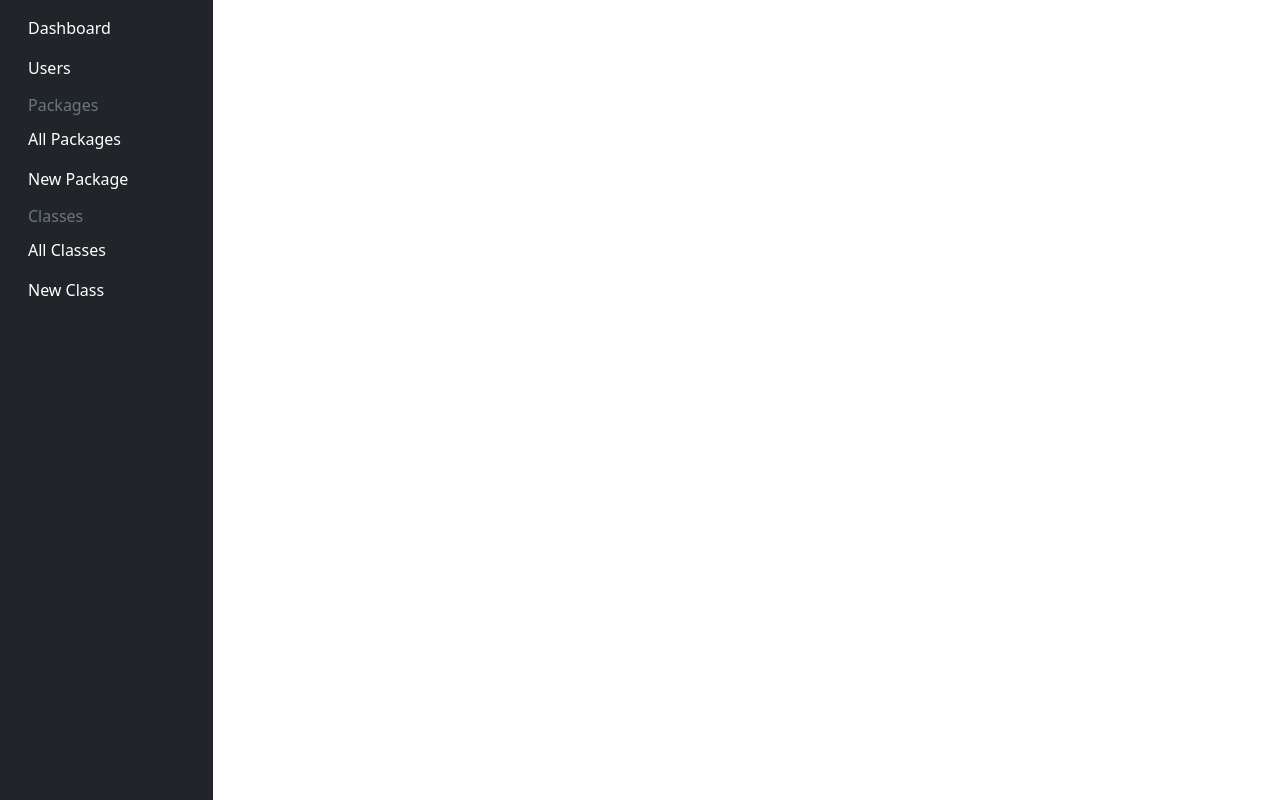
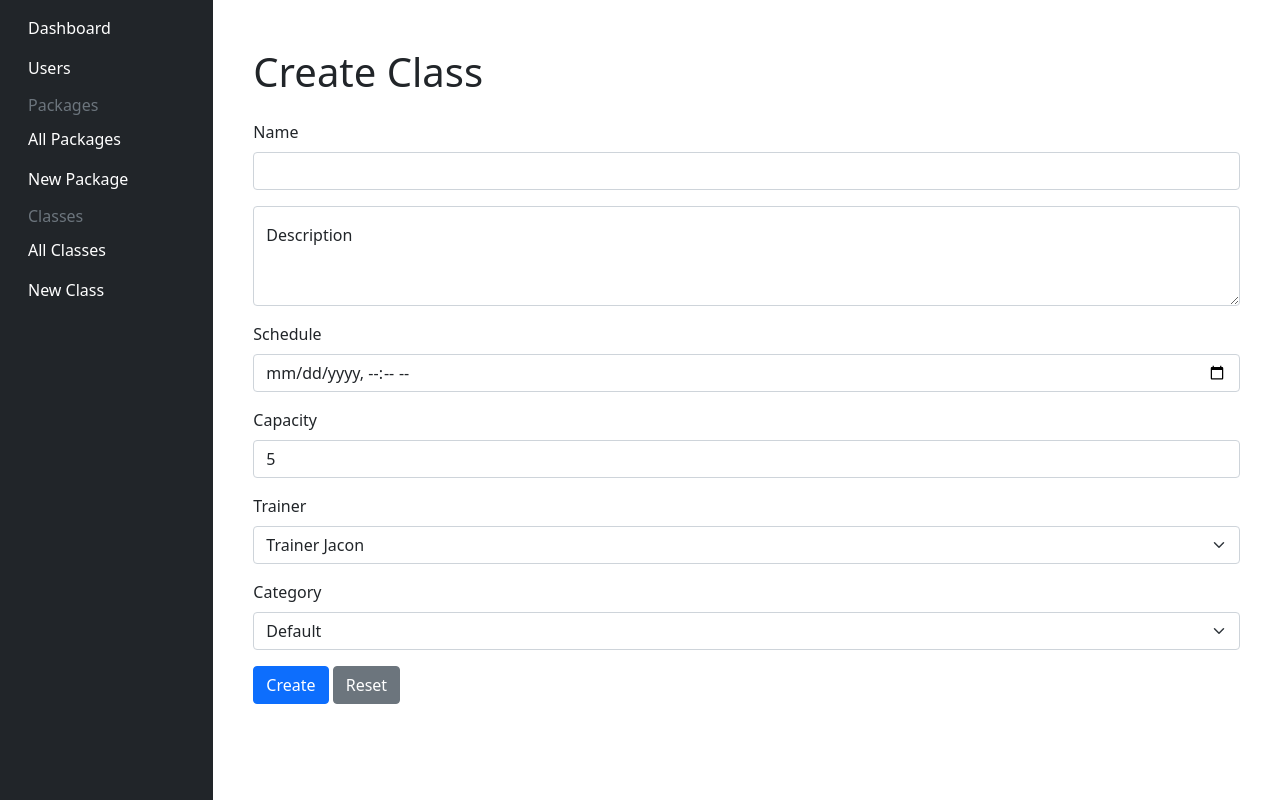
Before and after one commit to somtodev/fitness-first-gym, a Flask app: page /admin/class/new in a window 1280 px wide. Shown: the part 72-872 px from the top of the page. Run offline with Flask 3, Linux system fonts and the light colour scheme; a user stored in the database is signed in.

Commit message:
Update: (EDIT , CREATE NEW CLASS VIEWS)

```diff
--- a/app/class_views.py
+++ b/app/class_views.py
@@ -1,23 +1,65 @@
+from app import db
 from app import app
-from flask import request, redirect, render_template, flash
+from flask import request, redirect, render_template, flash, url_for
 from flask_login import login_required, current_user
-from app import db
+
+from datetime import datetime
 
 from app.admin_views import authorize_request
+from app.models.Package import Category
+from app.models import Trainer, Class
+
 
 @app.route('/admin/class/all')
 @login_required
 def all_classes():
-    return render_template('pages/admin/class/preview.html')
+    classes = Class.query.all()
+    return render_template('pages/admin/class/preview.html', classes=classes)
 
 
 @app.route('/admin/class/new', methods=['GET','POST'])
 @login_required
 @authorize_request
 def create_class():
+
+    categories = Category.query.all()
+    trainers = Trainer.query.all()
+
     if request.method == 'POST':
-        return 'Creating Class'
-    return render_template('pages/admin/class/new.html')
+
+        class_name = request.form.get('name')
+        class_description = request.form.get('description')
+        class_schedule = datetime.strptime(request.form.get('schedule'), '%Y-%m-%dT%H:%M')
+        class_capacity = request.form.get('capacity')
+        class_trainer = request.form.get('trainer')
+        class_category = request.form.get('category')
+
+
+        new_class = Class(name=class_name, description=class_description, schedule=class_schedule, trainer_id=class_trainer, category_id=class_category)
+
+        try:
+            db.session.add(new_class)
+            db.session.commit()
+        except Exception as error:
+            print(error)
+
+        flash('Class Created')
+        return redirect(url_for('admin_dashboard'))
+
+    return render_template('pages/admin/class/new.html', categories=categories, trainers=trainers)
+
+
+@app.route('/admin/class/edit/<int:id>')
+@login_required
+@authorize_request
+def edit_class(id):
+
+    found_class = Class.query.get(id)
+
+    categories = Category.query.all()
+    trainers = Trainer.query.all()
+
+    return render_template('pages/admin/class/edit.html', _class=found_class, categories=categories, trainers=trainers)
 
 
 @app.route('/class/<int:user_id>/', methods=['GET'])
--- a/app/models/__init__.py
+++ b/app/models/__init__.py
@@ -22,7 +22,7 @@ class User(UserMixin, db.Model):
 
 class Class(db.Model):
     id = db.Column(db.Integer, primary_key=True)
-    name = db.Column(db.String(150), nullable=False)
+    name = db.Column(db.String(150), unique=True, nullable=False)
     description = db.Column(db.String(500), nullable=False)
     schedule = db.Column(db.DateTime, nullable=False)
     category_id = db.Column(db.Integer, db.ForeignKey('category.id'))
--- a/app/templates/pages/admin/class/new.html
+++ b/app/templates/pages/admin/class/new.html
@@ -4,6 +4,47 @@
 {% endblock head %}
 
 {% block content %}
-
-
+<form action="/admin/class/new" method="post" class="container mx-auto my-3 row g-3">
+    <h1>Create Class</h1>
+    <div class="col-12">
+        <label for="inputNanme4" class="form-label">Name</label>
+        <input type="text" class="form-control" id="name" name="name" required>
+    </div>
+    <div class="col-12">
+        <div class="form-floating">
+            <textarea class="form-control" placeholder="Address" id="description" name="description" required
+                style="height: 100px;"></textarea>
+            <label for="floatingTextarea">Description</label>
+        </div>
+    </div>
+    <div class="col-12">
+        <label for="inputEmail4" class="form-label">Schedule</label>
+        <input type="datetime-local" class="form-control" id="schedule" name="schedule" required>
+    </div>
+    <div class="col-12">
+        <label for="inputEmail4" class="form-label">Capacity</label>
+        <input type="number" min="5" max="30" class="form-control" id="capacity" name="capacity" value="5" required>
+    </div>
+    <div class="col-12">
+        <label for="inputEmail4" class="form-label">Trainer</label>
+        <select id="trainer" name="trainer" class="form-select">
+            {% for trainer in trainers %}
+                <option value="{{trainer.id}}">{{"Trainer " + trainer.firstname}}</option>
+            {% endfor %}
+        </select>
+    </div>
+    <div class="col-12">
+        <label for="inputEmail4" class="form-label">Category</label>
+        <select id="category" name="category"  class="form-select">
+            <option selected value="1">Default</option>
+            {% for category in categories %}
+                <option value="{{category.id}}">{{category.name}}</option>
+            {% endfor %}
+        </select>
+    </div>
+    <div class="text-left">
+        <button type="submit" class="btn btn-primary">Create</button>
+        <button type="reset" class="btn btn-secondary">Reset</button>
+    </div>
+</form>
 {% endblock content %}
```
Also changed, not shown: app/error_handler.py (+4 -4 lines), app/templates/pages/admin/class/edit.html (+51 -2 lines), app/templates/pages/admin/class/preview.html (+14 -0 lines), instance/database.sqlite.
